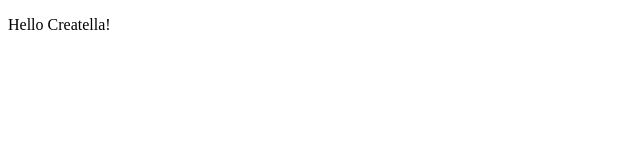
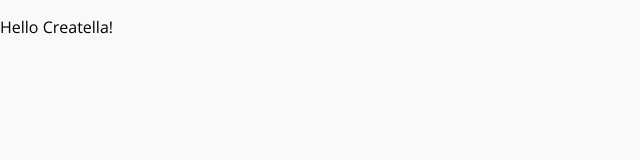
Before and after one commit to acerbastimur/emojee, a React (Create React App) app: page / in a window 1280 px wide. Shown: the top 160 px of the page, without its empty margins (0-640 px from the left). Built offline with nearby package versions, Linux system fonts and the light colour scheme.

Commit message:
Home page created

```diff
--- a/package.json
+++ b/package.json
@@ -17,6 +17,7 @@
     "json-server": "^0.9.6",
     "mobx": "^5.15.4",
     "mobx-react": "^6.2.2",
+    "prop-types": "^15.7.2",
     "react": "^16.13.1",
     "react-dom": "^16.13.1",
     "react-scripts": "3.4.1"
--- /dev/null
+++ b/public/index.css
@@ -0,0 +1,9 @@
+* {
+    font-family: 'Open Sans', sans-serif;
+}
+
+body {
+    padding: 0;
+    margin: 0;
+    background-color: #F9F9F9;
+}
--- a/public/index.html
+++ b/public/index.html
@@ -6,6 +6,8 @@
     <meta name="viewport" content="width=device-width, initial-scale=1" />
     <meta name="theme-color" content="#000000" />
     <meta name="description" content="emojee ( ° ͜ʖ °)" />
+    <link rel="stylesheet" type="text/css" href="index.css" />
+    <link href="https://fonts.googleapis.com/css2?family=Open+Sans:wght@300;400;700&display=swap" rel="stylesheet">
 
     <title>emojee ( ° ͜ʖ °)</title>
   </head>
--- /dev/null
+++ b/src/pages/home/index.js
@@ -0,0 +1,2 @@
+import Home from './Home';
+export default Home;
```
Also changed, not shown: src/pages/home/Home.jsx (added, +13 -0 lines), src/pages/home/home.css (added).
